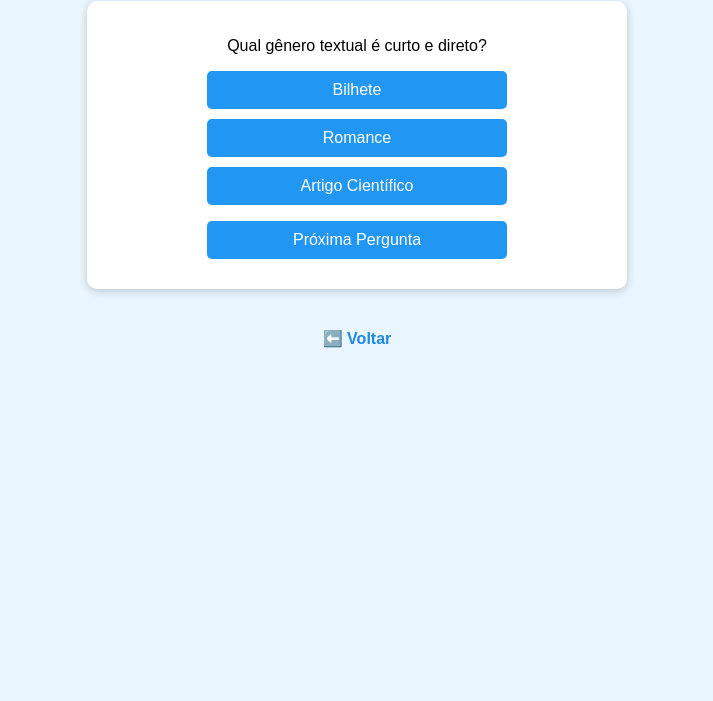
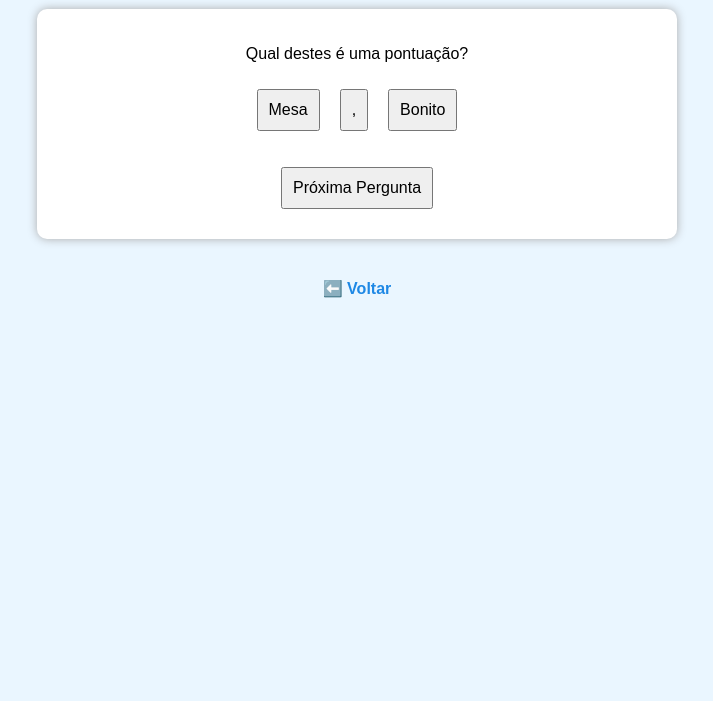
Before and after one commit to noreponsefireflag-gif/educa-o09, a plain HTML site: page quiz.html in a window 1280 px wide. Shown: the part 99-800 px from the top of the page, without its empty margins (283-996 px from the left). Drawn offline with Linux system fonts and the light colour scheme.

Commit message:
quiz.html

```diff
--- a/quiz.html
+++ b/quiz.html
@@ -2,48 +2,14 @@
 <html lang="pt-BR">
 <head>
   <meta charset="UTF-8" />
-  <meta name="viewport" content="width=device-width, initial-scale=1">
+  <meta name="viewport" content="width=device-width, initial-scale=1.0">
   <title>Quiz Educativo</title>
   <style>
-    body {
-      font-family: Arial, sans-serif;
-      background: #eaf6ff;
-      margin: 0;
-      padding: 20px;
-      text-align: center;
-    }
-    h1 { color: #1e88e5; }
-    #quiz-box {
-      background: #fff;
-      max-width: 500px;
-      margin: 20px auto;
-      padding: 20px;
-      border-radius: 10px;
-      box-shadow: 0 2px 8px rgba(0,0,0,0.2);
-    }
-    button {
-      display: block;
-      margin: 10px auto;
-      padding: 10px;
-      font-size: 16px;
-      width: 90%;
-      max-width: 300px;
-      background: #2196f3;
-      color: white;
-      border: none;
-      border-radius: 5px;
-      cursor: pointer;
-      transition: background 0.3s;
-    }
-    button:hover { background: #1976d2; }
-    #feedback { font-weight: bold; margin-top: 15px; }
-    a {
-      display: inline-block;
-      margin-top: 20px;
-      color: #1e88e5;
-      text-decoration: none;
-      font-weight: bold;
-    }
+    body { font-family: Arial; background:#eaf6ff; text-align:center; padding:20px;}
+    h1 { color: #1e88e5;}
+    #quiz-box { background:#fff; max-width:600px; margin: 20px auto; padding:20px; border-radius:10px; box-shadow:0 0 10px #aaa;}
+    button { margin:10px; padding:10px; font-size:16px;}
+    a { display:inline-block; margin-top: 20px; color:#1e88e5; text-decoration:none; font-weight:bold;}
   </style>
 </head>
 <body>
@@ -52,75 +18,50 @@
     <p id="pergunta"></p>
     <div id="respostas"></div>
     <p id="feedback"></p>
-    <button id="proxima">Próxima Pergunta</button>
+    <button onclick="novaPergunta()">Próxima Pergunta</button>
   </div>
   <a href="index.html">⬅️ Voltar</a>
 
   <script>
-    const todasPerguntas = [
+    const perguntas = [
       { pergunta: "Qual destas é um pronome pessoal?", opcoes: ["Mesa", "Ela", "Bonito"], correta: "Ela" },
       { pergunta: "Qual sinal usamos para encerrar uma frase?", opcoes: ["!", ".", ","], correta: "." },
-      { pergunta: "Qual gênero textual descreve uma receita?", opcoes: ["Notícia", "Receita", "Bilhete"], correta: "Receita" },
-      { pergunta: "Qual é um exemplo de pontuação?", opcoes: ["Carro", "Vírgula", "Correr"], correta: "Vírgula" },
-      { pergunta: "Qual destas palavras é um pronome pessoal?", opcoes: ["Nós", "Rápido", "Cachorro"], correta: "Nós" },
-      { pergunta: "Qual sinal usamos para perguntas?", opcoes: ["?", "!", "."], correta: "?" },
-      { pergunta: "Qual gênero textual narra um fato real?", opcoes: ["Poema", "Notícia", "Bilhete"], correta: "Notícia" },
-      { pergunta: "Qual é o pronome que usamos para falar de nós mesmos?", opcoes: ["Ele", "Tu", "Eu"], correta: "Eu" },
-      { pergunta: "Qual sinal expressa surpresa?", opcoes: [".", "!", ","], correta: "!" },
-      { pergunta: "Qual gênero textual é curto e direto?", opcoes: ["Bilhete", "Romance", "Artigo Científico"], correta: "Bilhete" }
+      { pergunta: "Qual é um gênero textual?", opcoes: ["Poema", "Azul", "Bonito"], correta: "Poema" },
+      { pergunta: "Qual é o plural de 'nós'?", opcoes: ["Eles", "Vocês", "Nós"], correta: "Nós" },
+      { pergunta: "O que usamos para uma pergunta?", opcoes: [".", "?", "!"], correta: "?" },
+      { pergunta: "Qual destes é uma pontuação?", opcoes: ["Mesa", ",", "Bonito"], correta: "," }
     ];
 
-    let perguntas = [];
-    let index = 0;
-    let perguntasUsadas = [];
-
-    const perguntaEl = document.getElementById('pergunta');
-    const respostasEl = document.getElementById('respostas');
-    const feedbackEl = document.getElementById('feedback');
-    const btnProxima = document.getElementById('proxima');
-
+    let perguntasFeitas = [];
     function novaPergunta() {
-      feedbackEl.textContent = '';
-      if (index >= 6) {
-        perguntaEl.textContent = "Quiz finalizado!";
-        respostasEl.innerHTML = '';
-        btnProxima.style.display = 'none';
+      if (perguntasFeitas.length >= 6) {
+        document.getElementById('pergunta').textContent = "Fim do Quiz! Você respondeu todas as perguntas.";
+        document.getElementById('respostas').innerHTML = '';
         return;
       }
+      let indice;
+      do { indice = Math.floor(Math.random() * perguntas.length); }
+      while (perguntasFeitas.includes(indice));
+      perguntasFeitas.push(indice);
 
-      // Escolhe uma pergunta aleatória que ainda não foi usada
-      let pergunta;
-      do {
-        pergunta = todasPerguntas[Math.floor(Math.random() * todasPerguntas.length)];
-      } while (perguntasUsadas.includes(pergunta));
-
-      perguntasUsadas.push(pergunta);
-      perguntaEl.textContent = pergunta.pergunta;
-      respostasEl.innerHTML = '';
-
-      pergunta.opcoes.forEach(opcao => {
+      const q = perguntas[indice];
+      document.getElementById('pergunta').textContent = q.pergunta;
+      document.getElementById('respostas').innerHTML = '';
+      document.getElementById('feedback').textContent = '';
+      q.opcoes.forEach(op => {
         const btn = document.createElement('button');
-        btn.textContent = opcao;
-        btn.onclick = () => verificarResposta(pergunta, opcao);
-        respostasEl.appendChild(btn);
+        btn.textContent = op;
+        btn.onclick = () => verificarResposta(op, q.correta);
+        document.getElementById('respostas').appendChild(btn);
       });
-      index++;
     }
 
-    function verificarResposta(pergunta, resposta) {
-      if (resposta === pergunta.correta) {
-        feedbackEl.style.color = 'green';
-        feedbackEl.textContent = "Correto!";
-      } else {
-        feedbackEl.style.color = 'red';
-        feedbackEl.textContent = `Errado! A resposta correta é: ${pergunta.correta}`;
-      }
-
-      // Desativa os botões
-      [...respostasEl.children].forEach(btn => btn.disabled = true);
+    function verificarResposta(op, correta) {
+      const feedback = document.getElementById('feedback');
+      if (op === correta) feedback.textContent = "Correto!";
+      else feedback.textContent = "Errado!";
     }
 
-    btnProxima.onclick = novaPergunta;
     novaPergunta();
   </script>
 </body>
```
